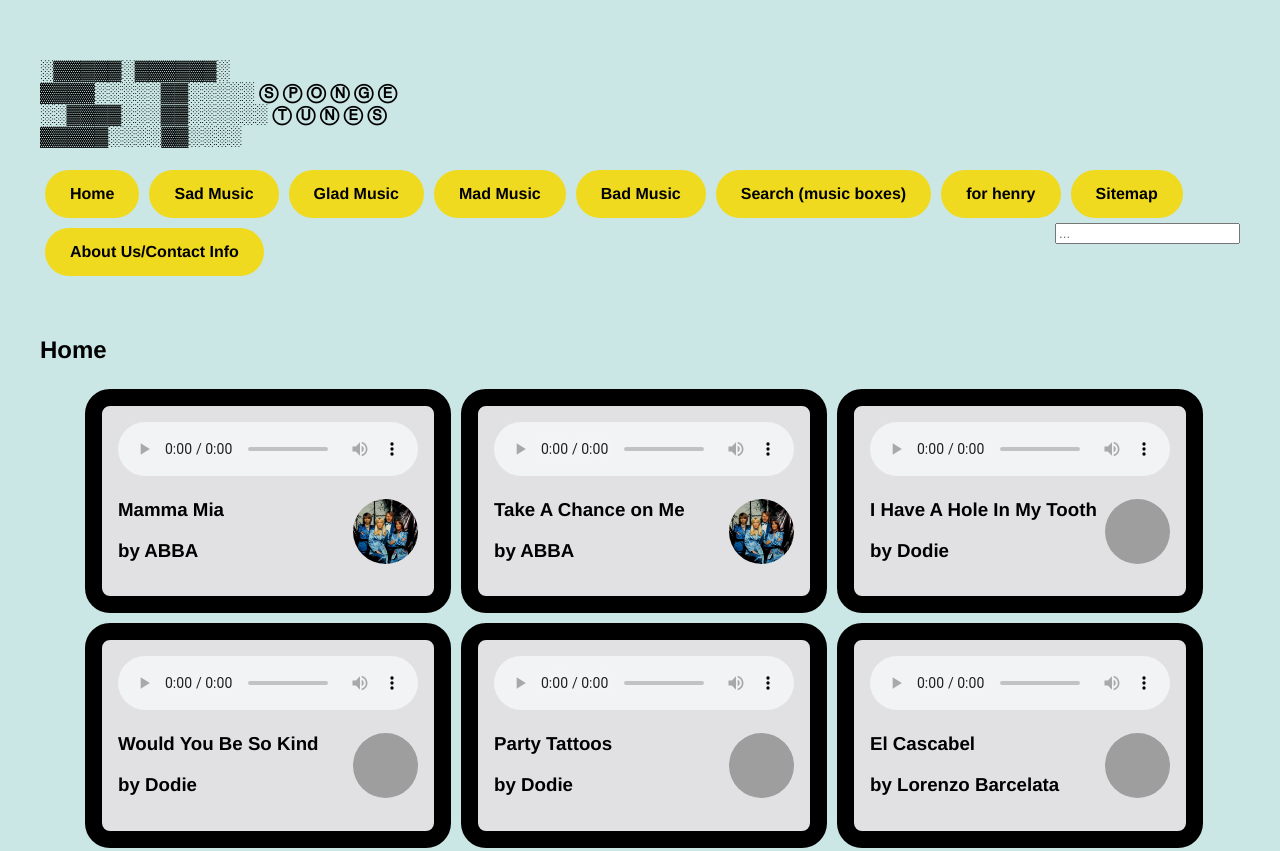
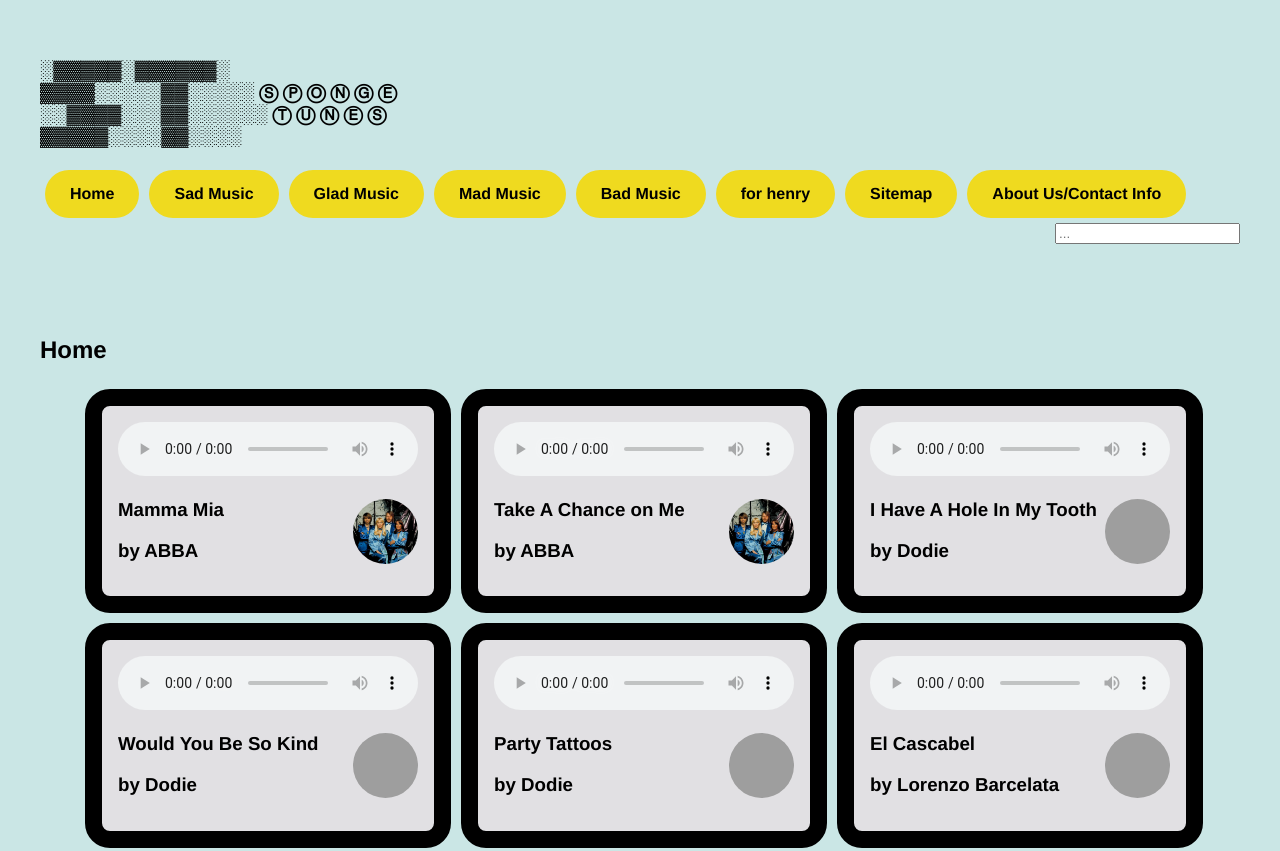
Before and after one commit to Gishd-python/html-sponge-tunes, a plain HTML site: page index.html in a window 1280 px wide. Shown: the top 851 px of the page. Drawn offline with Linux system fonts and the light colour scheme; grey boxes are pictures that could not be loaded.

Commit message:
Update index.html

```diff
--- a/index.html
+++ b/index.html
@@ -78,8 +78,6 @@
     <a href="madmusic.html">Mad Music</a>
 
     <a href="badmusic.html">Bad Music</a>
-
-    <a href='search_YES.html'>Search (music boxes)</a>
 
     <a href='for_HENRY.html'>for henry</a>
 
```
